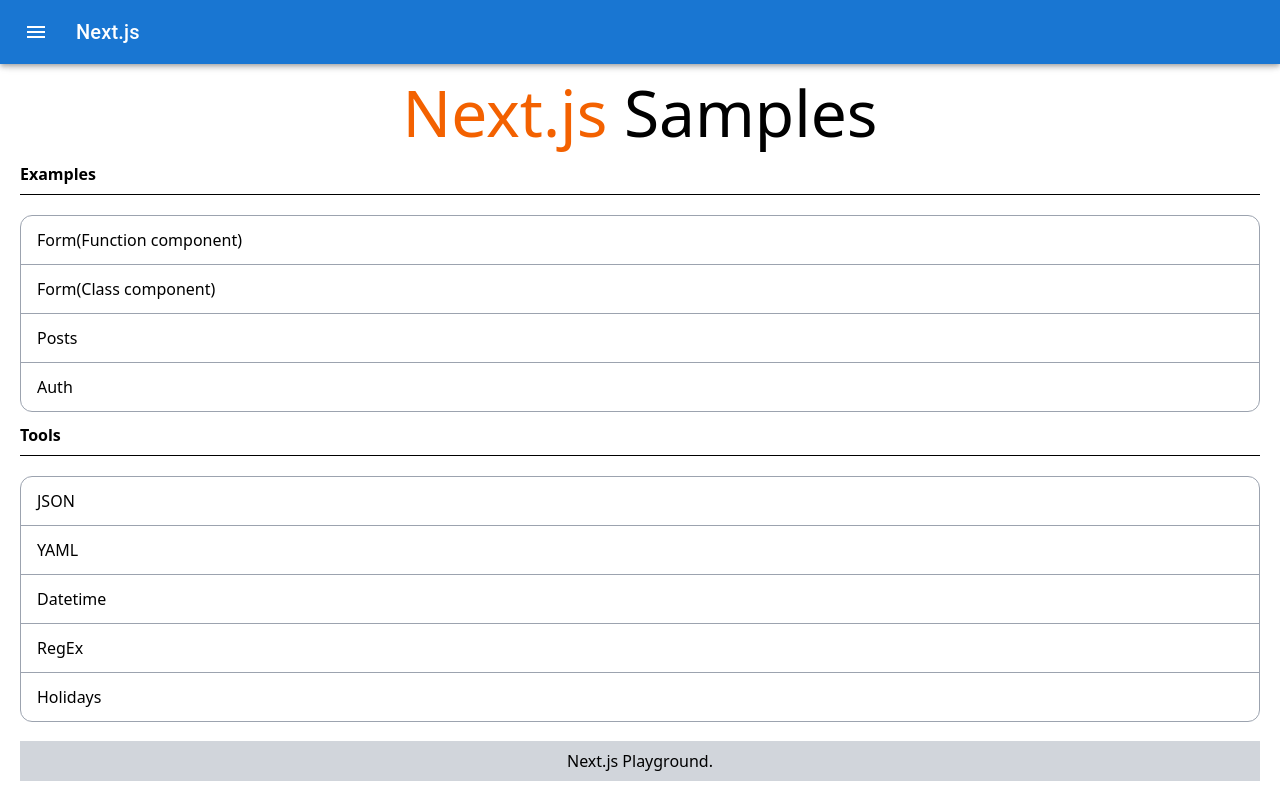
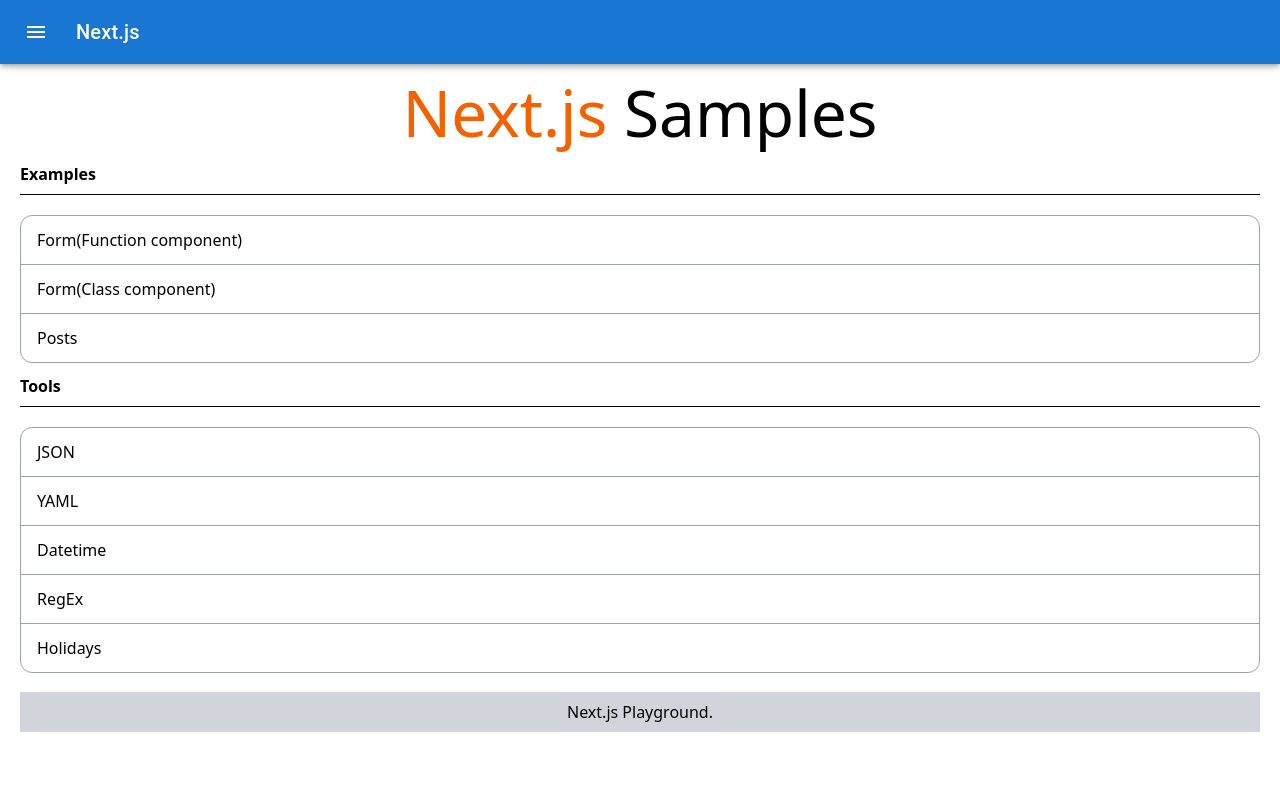
Before and after one commit to upk240z/next-playground, a Next.js app: page / in a window 1280 px wide. Built offline with nearby package versions, Linux system fonts and the light colour scheme.

Commit message:
auth domain

```diff
--- a/lib/firebase.ts
+++ b/lib/firebase.ts
@@ -4,5 +4,6 @@
   apiKey: "AIzaSyCFPngZ5qJci8iQp36pFgxKhFcoQhx6btA",
   projectId: "webstudio-30e6a",
   appId: "1:711616945712:web:d7b0819f31059e8b9017f5",
+  authDomain: "webstudio-30e6a.firebaseapp.com",
 }
 export const app = initializeApp(firebaseConfig)
--- a/pages/index.tsx
+++ b/pages/index.tsx
@@ -26,7 +26,6 @@
             <li><Link href="/form-function"><a>Form(Function component)</a></Link></li>
             <li><Link href="/form-class"><a>Form(Class component)</a></Link></li>
             <li><Link href="/posts"><a>Posts</a></Link></li>
-            <li><Link href="/auth"><a>Auth</a></Link></li>
           </ul>
 
           <h2 className="mt-3 pb-2 border-b border-black font-bold">Tools</h2>
```
